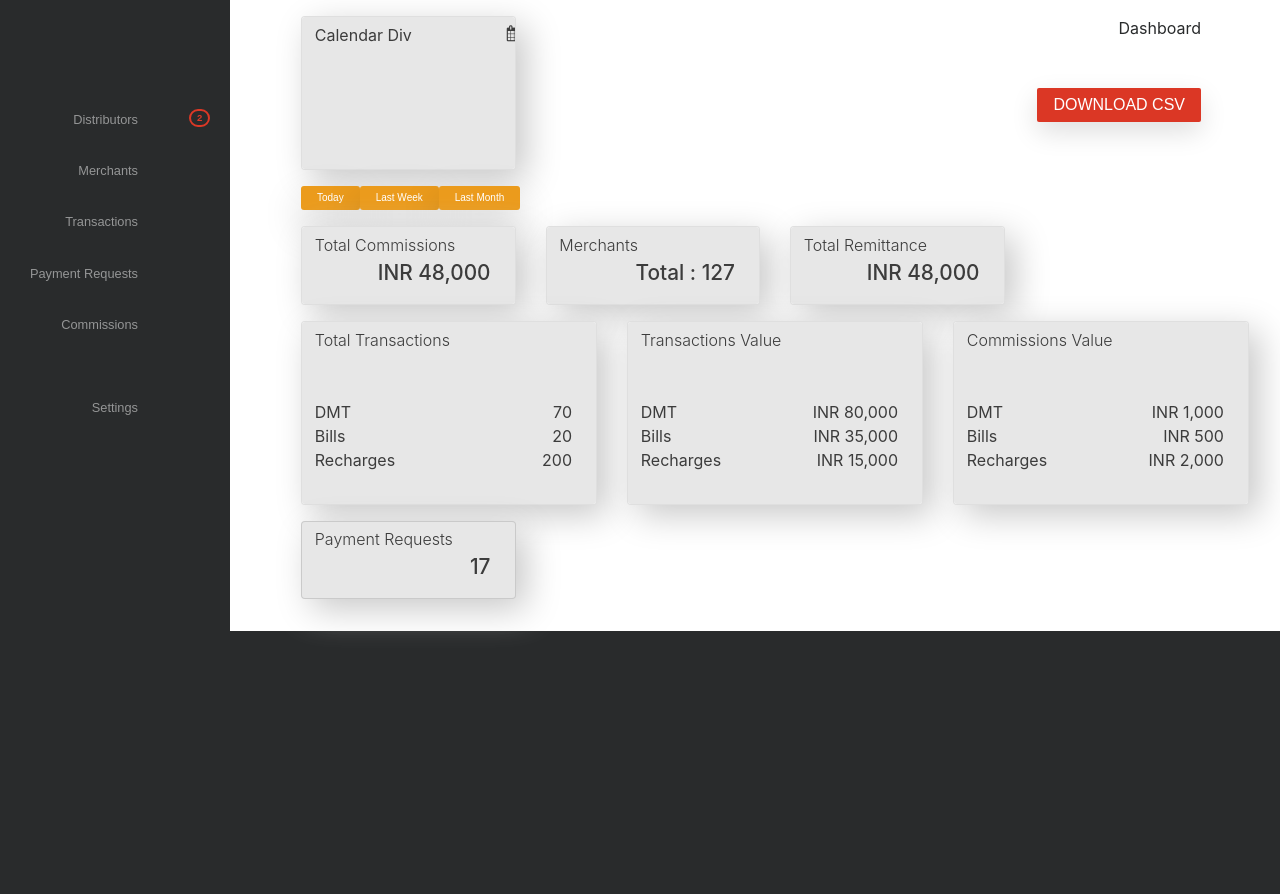
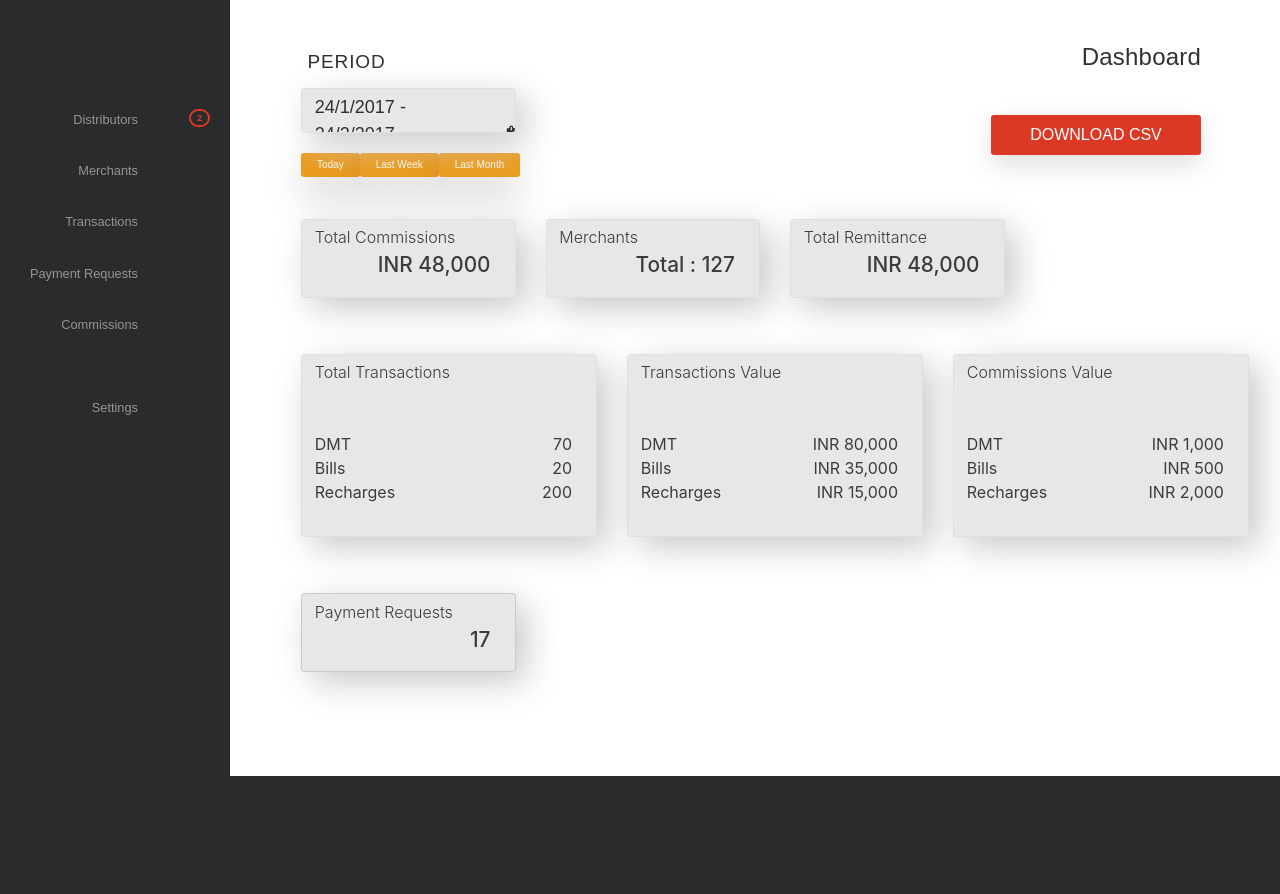
Before and after one commit to Sherly14/CMS, a Django app: page /user/dashboard/ in a window 1280 px wide. Shown: the part 56-950 px from the top of the page. Run offline with Django 3.2, Linux system fonts and the light colour scheme; the visitor is signed in with stand-in values (Sample User, id 1); parts of the project's set-up code (start-up, migrations or seed data) failed here and were passed over; some libraries are stand-ins or nearby versions.

Commit message:
adding dash board template

```diff
--- a/zruser/templates/zruser/user_dashboard.html
+++ b/zruser/templates/zruser/user_dashboard.html
@@ -4,73 +4,88 @@
 
 {% block content %}
 
-        <div class="content-wrapper py-3" style="padding-left: 0.5rem;">
-        <div class="container-fluid">
+            <div class="content-wrapper py-5" style="padding-left: 0.5rem;">
+
+        <div class="container-fluid" style="position: relative;">
+
             <!-- Breadcrumbs -->
             <div class="row">
                 <div class="col-xl-3 col-sm-6 mb-3">
-                    <div class="card card-inverse o-hidden h-100">
+                    <div class="period">PERIOD</div>
+                    <div class="card card-inverse o-hidden h-100" style="height: 45px !important;margin-bottom: 20px;">
                         <div class="card-block lightGrayBG blackTextColor">
-                            <div class="mr-5">
-                                Calendar Div
+                                <div class="calenderEntry">
+                                24/1/2017 - 24/2/2017
                                 <i class="fa fa-calendar dis-ft-r"></i>
+                                    <i class="fa fa-chevron-down dis-ft-down"></i>
                                 </div>
+                        </div>
+                    </div>
+                    <div>
+                        <div class="d-flex justify-content-between">
+                            <input class="button yellow resize" type="button" value="Today" >
+                            <input class="button yellow resize" type="button" value="Last Week"  >
+                            <input class="button yellow resize" type="button" value="Last Month" >
                         </div>
                     </div>
                 </div>
                 <div class="col-xl-9 col-sm-6 mb-3">
-                    <div class="mr-5 textAlignRight">
-                        Dashboard</div>
-                    <input type="button" value="DOWNLOAD CSV" style="float: right;" class="button red mr-5">
-                </div>
-                <div class="col-xl-3 col-md-3 col-sm-6">
-                    <div class="d-flex justify-content-between">
-                        <input class="button yellow resize" type="button" value="Today">
-                        <input class="button yellow resize" type="button" value="Last Week">
-                        <input class="button yellow resize" type="button" value="Last Month">
+                    <div class="mr-5 textAlignRight dashboard">Dashboard</div>
+                    <input type="button" value="DOWNLOAD CSV" style="float: right;" class ="button red downloadcsv mr-5">
                 </div>
             </div>
-            </div>
+
             <!-- Icon Cards -->
-            <div class="row">
+            <div class="row" style="margin-bottom: 2.5rem">
                 <div class="col-xl-3 col-sm-6 mb-3">
                     <div class="card card-inverse o-hidden h-100">
                         <div class="card-block lightGrayBG blackTextColor">
+
+
                         <span class="card-head spanAlignment">
                                 Total Commissions</span>
                         <span class="card-data textAlignRight spanAlignment">
                                 INR 48,000</span>
                     </div>
+
                     </div>
                 </div>
                 <div class="col-xl-3 col-sm-6 mb-3">
                     <div class="card card-inverse o-hidden h-100">
                         <div class="card-block lightGrayBG blackTextColor">
+
                         <span class="card-head spanAlignment">
                                 Merchants </span>
                         <span class="card-data textAlignRight spanAlignment">
                                 Total : 127</span>
                     </div>
+
                     </div>
                 </div>
                 <div class="col-xl-3 col-sm-6 mb-3">
                     <div class="card card-inverse o-hidden h-100">
                         <div class="card-block lightGrayBG blackTextColor">
+
+
                         <span class="card-head spanAlignment">
                                 Total Remittance</span>
                         <span class="card-data textAlignRight spanAlignment">
                                 INR 48,000</span>
                     </div>
+
                     </div>
                 </div>
+
             </div>
-            <div class="row">
+            <div class="row" style="margin-bottom: 2.5rem">
                 <div class="col-xl-4 col-sm-6 mb-3">
                     <div class="card card-inverse o-hidden h-100">
                         <div class="card-block lightGrayBG blackTextColor">
+
                             <div class="mr-5 card-head">
                                 Total Transactions
                             </div>
+
                             <table class="card-data table table-condensed">
                                 <tbody>
                                     <tr>
@@ -80,22 +95,32 @@
                                     <tr>
                                         <td>Bills</td>
                                         <td class="textAlignRight">20</td>
+
+
                                     </tr>
                                     <tr>
                                         <td>Recharges</td>
                                         <td class="textAlignRight">200</td>
+
+
                                     </tr>
+
+
                                 </tbody>
                             </table>
                         </div>
+
                     </div>
                 </div>
+
                 <div class="col-xl-4 col-sm-6 mb-3">
                     <div class="card card-inverse o-hidden h-100">
                         <div class="card-block lightGrayBG blackTextColor">
+
                             <div class="mr-5 card-head">
                                 Transactions Value
                             </div>
+
                             <table class="card-data table table-condensed">
                                 <tbody>
                                     <tr>
@@ -105,22 +130,34 @@
                                     <tr>
                                         <td>Bills</td>
                                         <td class="textAlignRight">INR 35,000</td>
+
+
                                     </tr>
                                     <tr>
                                         <td>Recharges</td>
                                         <td class="textAlignRight">INR 15,000</td>
+
+
                                     </tr>
+
+
+
+
                                 </tbody>
                             </table>
                         </div>
+
                     </div>
                 </div>
+
                 <div class="col-xl-4 col-sm-6 mb-3">
                     <div class="card card-inverse o-hidden h-100">
                         <div class="card-block lightGrayBG blackTextColor">
+
                             <div class="mr-5 card-head">
                                 Commissions Value
                             </div>
+
                             <table class="card-data table table-condensed">
                                 <tbody>
                                     <tr>
@@ -130,26 +167,40 @@
                                     <tr>
                                         <td>Bills</td>
                                         <td class="textAlignRight">INR 500</td>
+
+
                                     </tr>
                                     <tr>
                                         <td>Recharges</td>
                                         <td class="textAlignRight">INR 2,000</td>
+
+
                                     </tr>
+
+
+
+
                                 </tbody>
                             </table>
                         </div>
+
                     </div>
                 </div>
+
+
             </div>
-            <div class="row">
+            <div class="row" style="margin-bottom: 2.5rem">
                 <div class="col-xl-3 col-sm-6 mb-3">
                     <div class="card card-block lightGrayBG blackTextColor">
+
+
                         <span class="card-head spanAlignment">
                                 Payment Requests</span>
                         <span class="card-data textAlignRight spanAlignment">
                                 17</span>
                     </div>
-                </div>
+
+
                 </div>
             </div>
         </div>
```
Lines whose indentation alone changed are shown as unchanged.
